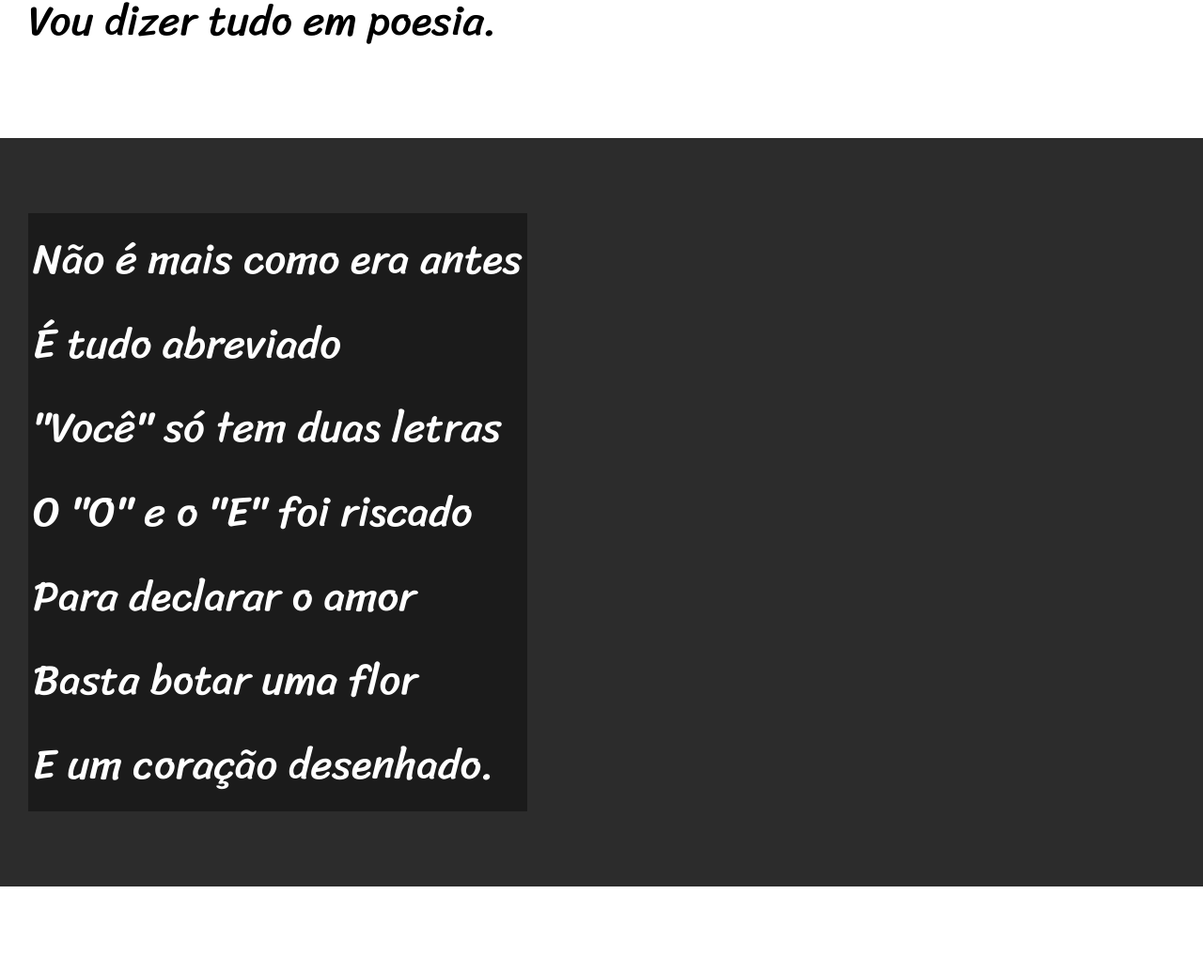
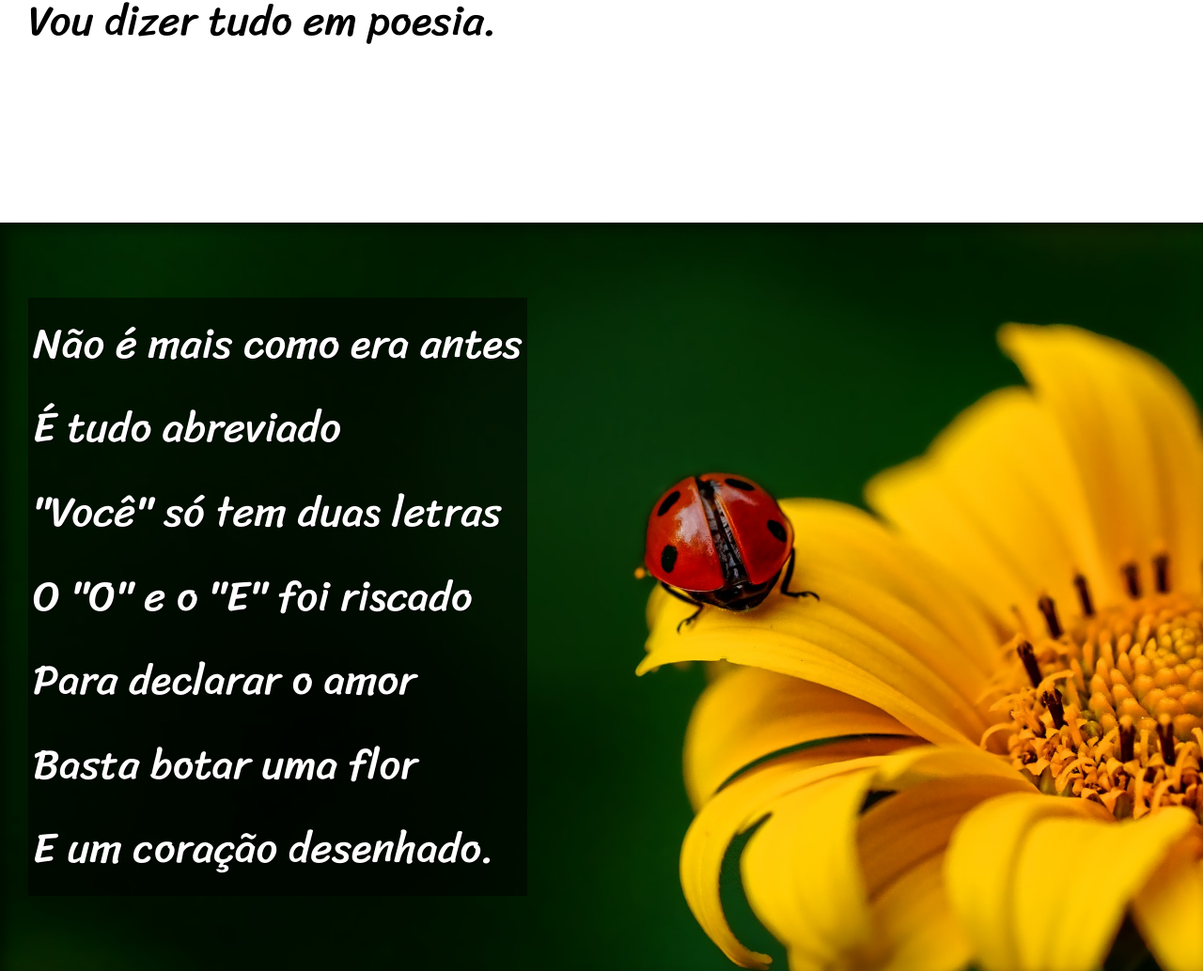
Before and after one commit to andreblosaliatti/html-css, a plain HTML site: page desafios/des12/index.html in a window 1280 px wide. Shown: the part 872-1906 px from the top of the page at 94% size. Drawn offline with Linux system fonts and the light colour scheme.

Commit message:
efeito paralax desafio 12

```diff
--- a/desafios/des12/estilo/style.css
+++ b/desafios/des12/estilo/style.css
@@ -57,6 +57,10 @@ section{
     font-size: 3.5vw;
 }
 
+section > p {
+    padding-bottom: 2em;
+}
+
 section.normal{
     background-color: white;
     color: black;
@@ -65,12 +69,26 @@ section.normal{
 section.imagem {
     background-color: rgb(44, 44, 44);
     color: white;
+    box-shadow: inset 6px 6px 13px 0 rgba(0, 0, 0, 0.473);
+    background-size: cover;
+    background-attachment: fixed;
+
 }
 
 section.imagem > p {
-    background-color: rgba(0, 0, 0, 0.384);
+    background-color: rgba(0, 0, 0, 0.5);
     display: inline-block;
     padding: 5px;
+    text-shadow: 1px 1px 0 black;
+}
+
+section#img01 {
+    background-image: url(../imagens/background001.jpg);
+    background-position: right center;
+}
+
+section#img02 {
+    background-image: url(../imagens/background002.jpg);
 }
 
 footer {
--- a/desafios/des12/index.html
+++ b/desafios/des12/index.html
@@ -24,7 +24,7 @@
         </p>
     </section>
 
-    <section class="imagem">
+    <section class="imagem" id="img01">
         <p>
             Não é mais como era antes <br>
             É tudo abreviado <br>
@@ -58,7 +58,7 @@
 
     </section>
 
-    <section class="imagem">
+    <section class="imagem" id="img02">
         <p>
             Tenho saudade das cartas <br>
             Escritas com a própria mão <br>
```
